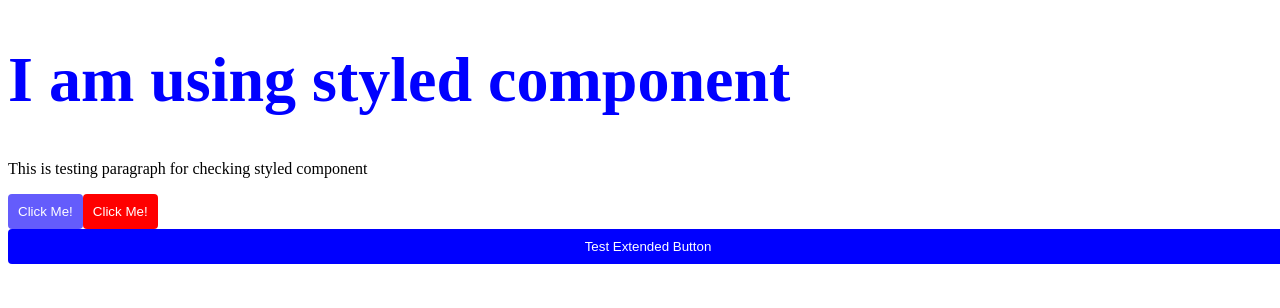
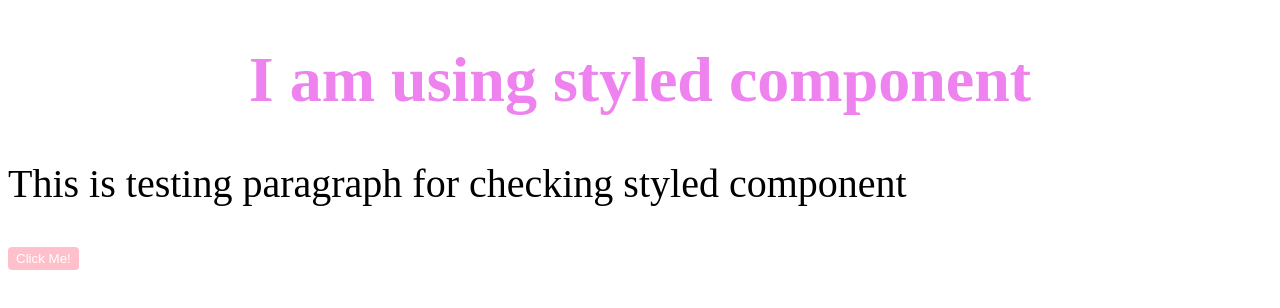
Before and after one commit to rabibsust/styled-component, a React (Vite) app: page / in a window 1280 px wide. Shown: the top 308 px of the page. Built offline with nearby package versions, Linux system fonts and the light colour scheme.

Commit message:
nest styles in style component

```diff
--- a/src/App.jsx
+++ b/src/App.jsx
@@ -1,17 +1,34 @@
 import H1 from "./components/Title"
 import { DefaultButton } from "./components/Buttons"
 import { ExtendedButton } from "./components/Buttons"
+import styled from "styled-components"
 
 function App() {
     return(
         <div>
-            <H1 color="blue">I am using styled component</H1>
-            <p>This is testing paragraph for checking styled component</p>
-            <DefaultButton>Click Me!</DefaultButton>
-            <DefaultButton background="red">Click Me!</DefaultButton>
-            <ExtendedButton background="blue">Test Extended Button</ExtendedButton>
+            <Wrapper>
+                <H1 color="blue">I am using styled component</H1>
+                <p>This is testing paragraph for checking styled component</p>
+                <DefaultButton>Click Me!</DefaultButton>
+            </Wrapper>
         </div>
     )
 }
 
+const Wrapper = styled.div`
+h1 {
+    text-align: center;
+    color: violet;
+}
+p {
+    font-size: 40px;
+}
+
+button {
+    background-color: pink;
+    padding: 4px 8px;
+    border: none;
+}
+`
+
 export default App
```
